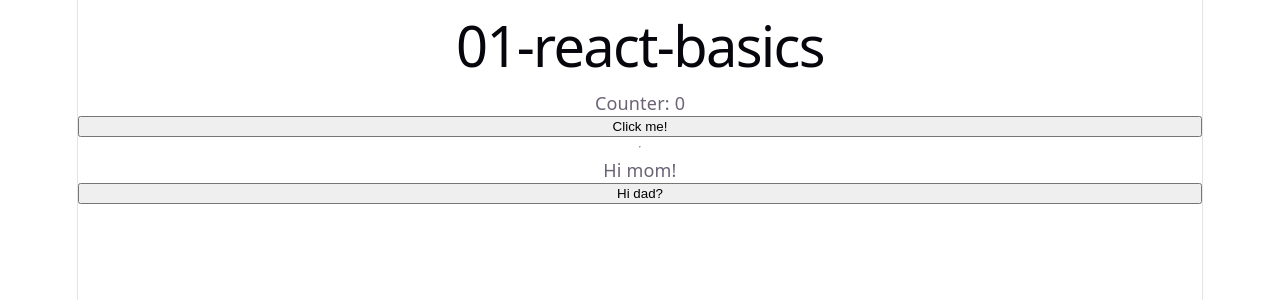
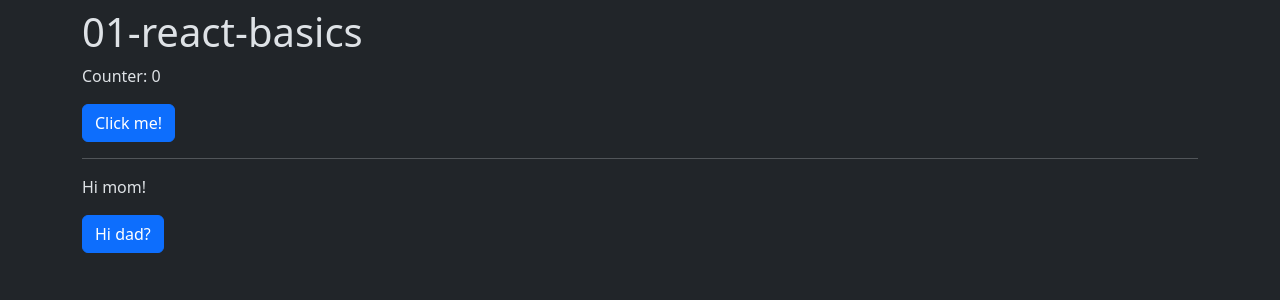
Before and after one commit to drblue/ykrea26h1, a React (Vite) app in the folder 01-react-basics/: page / in a window 1280 px wide. Shown: the top 300 px of the page. Built offline with nearby package versions, Linux system fonts and the light colour scheme.

Commit message:
Installed Bootstrap and SASS. Added dark-mode and some styling to our lonely buttons.

```diff
--- a/01-react-basics/index.html
+++ b/01-react-basics/index.html
@@ -1,5 +1,5 @@
 <!doctype html>
-<html lang="en">
+<html lang="en" data-bs-theme="dark">
 <head>
 	<meta charset="UTF-8" />
 	<link rel="icon" type="image/svg+xml" href="/favicon.svg" />
--- a/01-react-basics/package.json
+++ b/01-react-basics/package.json
@@ -18,7 +18,9 @@
     "@types/react": "^19.2.18",
     "@types/react-dom": "^19.2.7",
     "@vitejs/plugin-react": "^6.1.1",
+    "bootstrap": "^5.3.8",
     "oxlint": "^1.81.0",
+    "sass": "1.77.6",
     "typescript": "~6.0.2",
     "vite": "^8.3.0"
   }
--- a/01-react-basics/src/App.css
+++ /dev/null
@@ -1,184 +0,0 @@
-.counter {
-  font-size: 16px;
-  padding: 5px 10px;
-  border-radius: 5px;
-  color: var(--accent);
-  background: var(--accent-bg);
-  border: 2px solid transparent;
-  transition: border-color 0.3s;
-  margin-bottom: 24px;
-
-  &:hover {
-    border-color: var(--accent-border);
-  }
-  &:focus-visible {
-    outline: 2px solid var(--accent);
-    outline-offset: 2px;
-  }
-}
-
-.hero {
-  position: relative;
-
-  .base,
-  .framework,
-  .vite {
-    inset-inline: 0;
-    margin: 0 auto;
-  }
-
-  .base {
-    width: 170px;
-    position: relative;
-    z-index: 0;
-  }
-
-  .framework,
-  .vite {
-    position: absolute;
-  }
-
-  .framework {
-    z-index: 1;
-    top: 34px;
-    height: 28px;
-    transform: perspective(2000px) rotateZ(300deg) rotateX(44deg) rotateY(39deg)
-      scale(1.4);
-  }
-
-  .vite {
-    z-index: 0;
-    top: 107px;
-    height: 26px;
-    width: auto;
-    transform: perspective(2000px) rotateZ(300deg) rotateX(40deg) rotateY(39deg)
-      scale(0.8);
-  }
-}
-
-#center {
-  display: flex;
-  flex-direction: column;
-  gap: 25px;
-  place-content: center;
-  place-items: center;
-  flex-grow: 1;
-
-  @media (max-width: 1024px) {
-    padding: 32px 20px 24px;
-    gap: 18px;
-  }
-}
-
-#next-steps {
-  display: flex;
-  border-top: 1px solid var(--border);
-  text-align: left;
-
-  & > div {
-    flex: 1 1 0;
-    padding: 32px;
-    @media (max-width: 1024px) {
-      padding: 24px 20px;
-    }
-  }
-
-  .icon {
-    margin-bottom: 16px;
-    width: 22px;
-    height: 22px;
-  }
-
-  @media (max-width: 1024px) {
-    flex-direction: column;
-    text-align: center;
-  }
-}
-
-#docs {
-  border-right: 1px solid var(--border);
-
-  @media (max-width: 1024px) {
-    border-right: none;
-    border-bottom: 1px solid var(--border);
-  }
-}
-
-#next-steps ul {
-  list-style: none;
-  padding: 0;
-  display: flex;
-  gap: 8px;
-  margin: 32px 0 0;
-
-  .logo {
-    height: 18px;
-  }
-
-  a {
-    color: var(--text-h);
-    font-size: 16px;
-    border-radius: 6px;
-    background: var(--social-bg);
-    display: flex;
-    padding: 6px 12px;
-    align-items: center;
-    gap: 8px;
-    text-decoration: none;
-    transition: box-shadow 0.3s;
-
-    &:hover {
-      box-shadow: var(--shadow);
-    }
-    .button-icon {
-      height: 18px;
-      width: 18px;
-    }
-  }
-
-  @media (max-width: 1024px) {
-    margin-top: 20px;
-    flex-wrap: wrap;
-    justify-content: center;
-
-    li {
-      flex: 1 1 calc(50% - 8px);
-    }
-
-    a {
-      width: 100%;
-      justify-content: center;
-      box-sizing: border-box;
-    }
-  }
-}
-
-#spacer {
-  height: 88px;
-  border-top: 1px solid var(--border);
-  @media (max-width: 1024px) {
-    height: 48px;
-  }
-}
-
-.ticks {
-  position: relative;
-  width: 100%;
-
-  &::before,
-  &::after {
-    content: '';
-    position: absolute;
-    top: -4.5px;
-    border: 5px solid transparent;
-  }
-
-  &::before {
-    left: 0;
-    border-left-color: var(--border);
-  }
-  &::after {
-    right: 0;
-    border-right-color: var(--border);
-  }
-}
--- a/01-react-basics/src/App.tsx
+++ b/01-react-basics/src/App.tsx
@@ -1,5 +1,5 @@
 import { useState } from "react";
-import "./App.css";
+import "./assets/scss/App.scss";
 
 function App() {
 	// let counter = 0;  // stateless
@@ -20,19 +20,19 @@ function App() {
 	console.log("App is rendering...");
 
 	return (
-		<>
+		<div className="container py-2">
 			<h1>01-react-basics</h1>
 
 			<p>Counter: {counter}</p>
 
-			<button onClick={handleBtnClick}>Click me!</button>
+			<button className="btn btn-primary" onClick={handleBtnClick}>Click me!</button>
 
 			<hr />
 
 			<p>{msg}</p>
 
-			<button onClick={() => setMsg("Hi dad!")}>Hi dad?</button>
-		</>
+			<button className="btn btn-primary" onClick={() => setMsg("Hi dad!")}>Hi dad?</button>
+		</div>
 	);
 }
 
--- /dev/null
+++ b/01-react-basics/src/assets/scss/App.scss
@@ -0,0 +1 @@
+@import "bootstrap/scss/bootstrap";
--- a/01-react-basics/src/index.css
+++ /dev/null
@@ -1,111 +0,0 @@
-:root {
-  --text: #6b6375;
-  --text-h: #08060d;
-  --bg: #fff;
-  --border: #e5e4e7;
-  --code-bg: #f4f3ec;
-  --accent: #aa3bff;
-  --accent-bg: rgba(170, 59, 255, 0.1);
-  --accent-border: rgba(170, 59, 255, 0.5);
-  --social-bg: rgba(244, 243, 236, 0.5);
-  --shadow:
-    rgba(0, 0, 0, 0.1) 0 10px 15px -3px, rgba(0, 0, 0, 0.05) 0 4px 6px -2px;
-
-  --sans: system-ui, 'Segoe UI', Roboto, sans-serif;
-  --heading: system-ui, 'Segoe UI', Roboto, sans-serif;
-  --mono: ui-monospace, Consolas, monospace;
-
-  font: 18px/145% var(--sans);
-  letter-spacing: 0.18px;
-  color-scheme: light dark;
-  color: var(--text);
-  background: var(--bg);
-  font-synthesis: none;
-  text-rendering: optimizeLegibility;
-  -webkit-font-smoothing: antialiased;
-  -moz-osx-font-smoothing: grayscale;
-
-  @media (max-width: 1024px) {
-    font-size: 16px;
-  }
-}
-
-@media (prefers-color-scheme: dark) {
-  :root {
-    --text: #9ca3af;
-    --text-h: #f3f4f6;
-    --bg: #16171d;
-    --border: #2e303a;
-    --code-bg: #1f2028;
-    --accent: #c084fc;
-    --accent-bg: rgba(192, 132, 252, 0.15);
-    --accent-border: rgba(192, 132, 252, 0.5);
-    --social-bg: rgba(47, 48, 58, 0.5);
-    --shadow:
-      rgba(0, 0, 0, 0.4) 0 10px 15px -3px, rgba(0, 0, 0, 0.25) 0 4px 6px -2px;
-  }
-
-  #social .button-icon {
-    filter: invert(1) brightness(2);
-  }
-}
-
-#root {
-  width: 1126px;
-  max-width: 100%;
-  margin: 0 auto;
-  text-align: center;
-  border-inline: 1px solid var(--border);
-  min-height: 100svh;
-  display: flex;
-  flex-direction: column;
-  box-sizing: border-box;
-}
-
-body {
-  margin: 0;
-}
-
-h1,
-h2 {
-  font-family: var(--heading);
-  font-weight: 500;
-  color: var(--text-h);
-}
-
-h1 {
-  font-size: 56px;
-  letter-spacing: -1.68px;
-  margin: 32px 0;
-  @media (max-width: 1024px) {
-    font-size: 36px;
-    margin: 20px 0;
-  }
-}
-h2 {
-  font-size: 24px;
-  line-height: 118%;
-  letter-spacing: -0.24px;
-  margin: 0 0 8px;
-  @media (max-width: 1024px) {
-    font-size: 20px;
-  }
-}
-p {
-  margin: 0;
-}
-
-code,
-.counter {
-  font-family: var(--mono);
-  display: inline-flex;
-  border-radius: 4px;
-  color: var(--text-h);
-}
-
-code {
-  font-size: 15px;
-  line-height: 135%;
-  padding: 4px 8px;
-  background: var(--code-bg);
-}
--- a/01-react-basics/src/main.tsx
+++ b/01-react-basics/src/main.tsx
@@ -1,6 +1,5 @@
 import { StrictMode } from "react";
 import { createRoot } from "react-dom/client";
-import "./index.css";
 import App from "./App.tsx";
 
 createRoot(document.getElementById("root")!).render(
```
Also changed, not shown: 2 other files (tests, documents, lock files or other folders).
